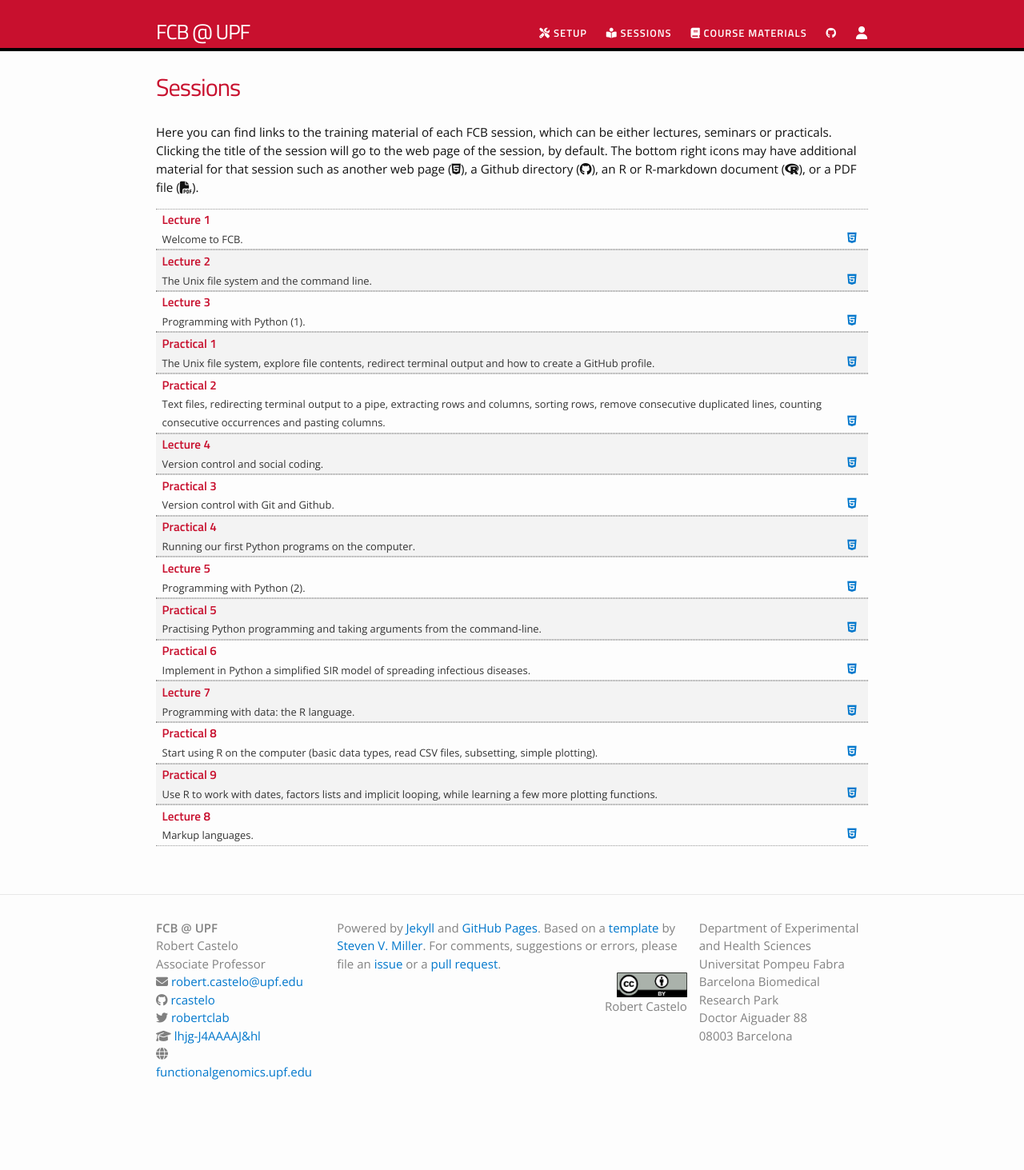
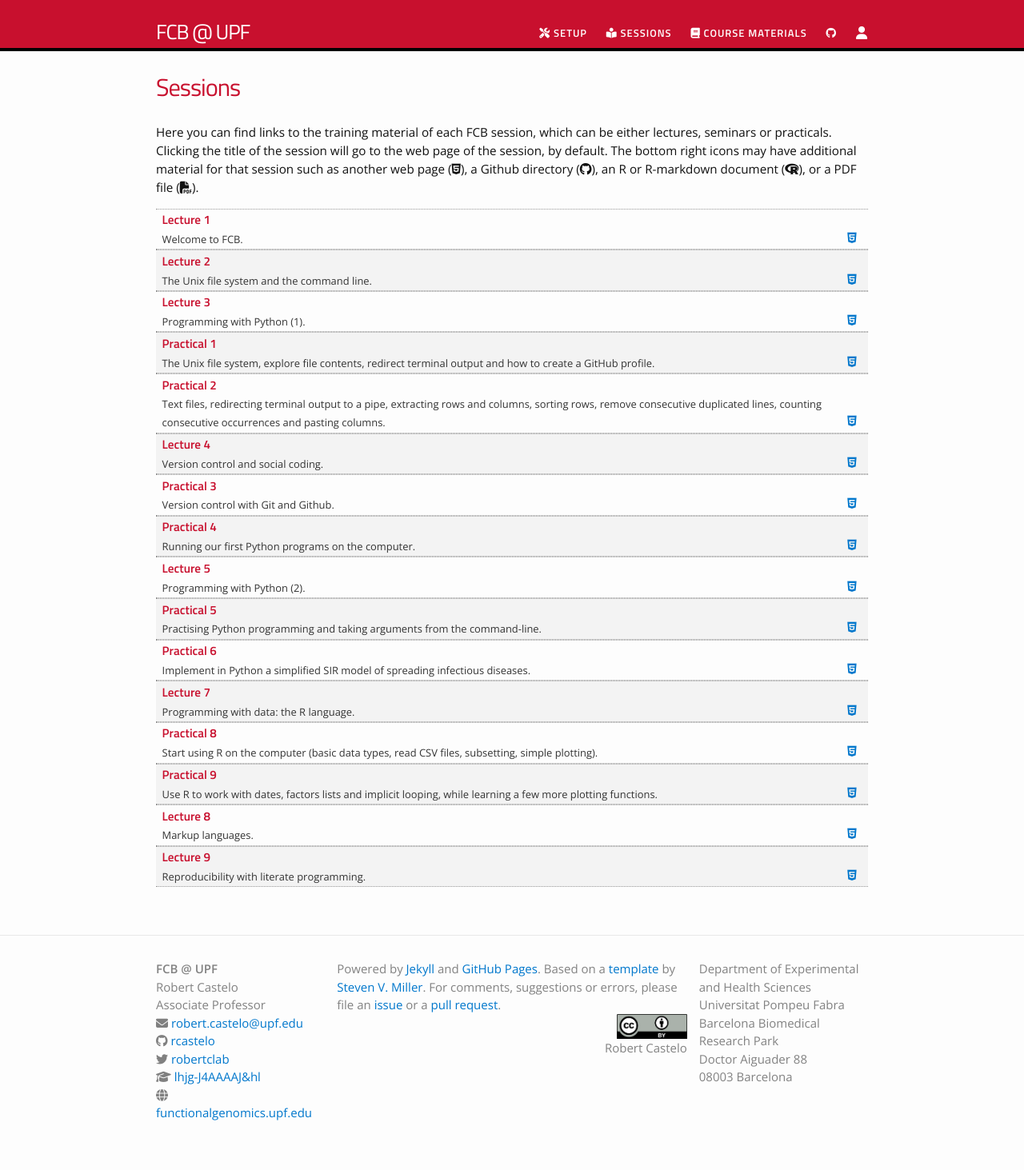
Before and after one commit to funcompbio/funcompbio.github.io, a Jekyll site: the page built from sessions.md, in a window 1280 px wide. Shown: the whole page at 80% size. Built offline with Jekyll 4.4.1, drawn with Linux system fonts in a browser that asks for light colours; nearby versions of some CDN libraries; before the commit the page ends 1411 px from its top, so only the background shows below that.

Commit message:
Updated sessions.

```diff
--- a/_data/sessions.yml
+++ b/_data/sessions.yml
@@ -72,3 +72,8 @@
   dirname: lecture8
   slides: Lecture8
   desc: "Markup languages."
+
+- title: "Lecture 9"
+  dirname: lecture9
+  slides: Lecture9
+  desc: "Reproducibility with literate programming."
```
